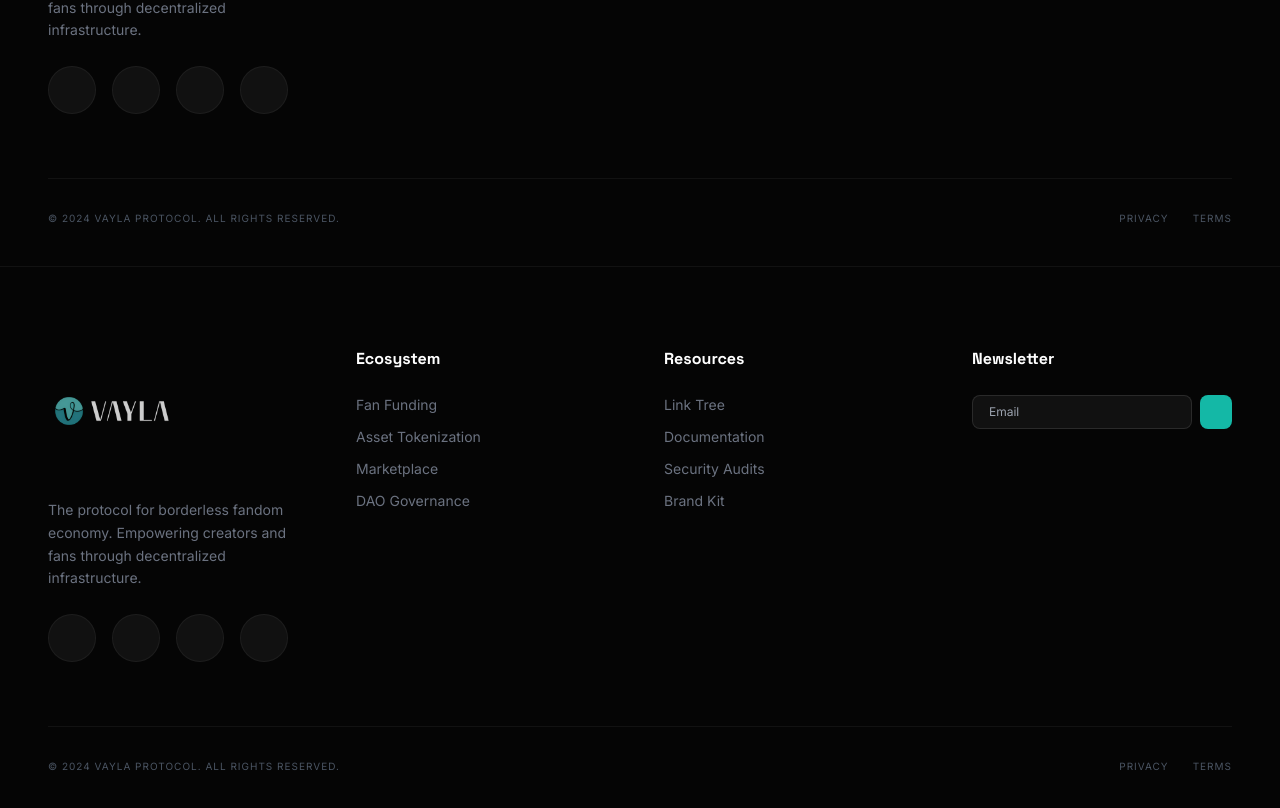
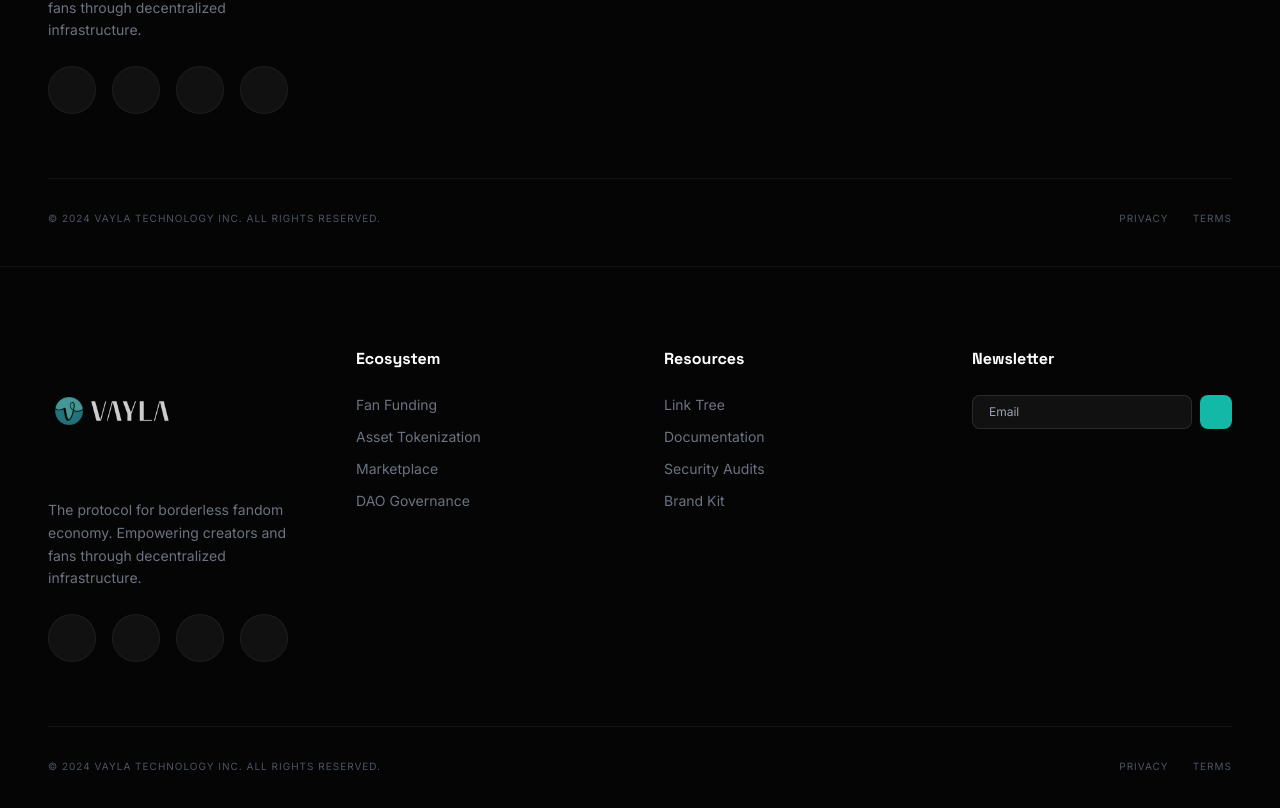
Before and after one commit to manager-vayla/VAYLA-website-main, a Next.js app: page /chart in a window 1280 px wide. Shown: the part 2749-3557 px from the top of the page. Built offline with nearby package versions, Linux system fonts and the light colour scheme; some icons are missing.

Commit message:
Change Vayla Protocol to Vayla Technology INC

```diff
--- a/src/app/layout.tsx
+++ b/src/app/layout.tsx
@@ -27,7 +27,7 @@ const spaceGrotesk = Space_Grotesk({
 });
 
 export const metadata: Metadata = {
-  title: 'VAYLA Protocol',
+  title: 'Vayla Technology INC',
   description: 'The Protocol for Borderless Fandom',
 };
 
--- a/src/components/organisms/Footer.tsx
+++ b/src/components/organisms/Footer.tsx
@@ -13,7 +13,7 @@ const Footer = () => {
                     <div className="flex items-center gap-2 mb-6 h-32 opacity-80 hover:opacity-100 transition-opacity">
                         <Image
                             src={logo}
-                            alt="VAYLA Protocol"
+                            alt="Vayla Technology INC"
                             width={160}
                             height={42}
                             className="h-full w-auto object-contain"
@@ -71,7 +71,7 @@ const Footer = () => {
                 </div>
             </div>
             <div className="max-w-[90rem] mx-auto pt-8 border-t border-white/5 flex flex-col md:flex-row justify-between items-center gap-4">
-                <p className="text-gray-600 text-[10px] uppercase font-mono tracking-widest">© 2024 VAYLA Protocol. All rights reserved.</p>
+                <p className="text-gray-600 text-[10px] uppercase font-mono tracking-widest">© 2024 Vayla Technology INC. All rights reserved.</p>
                 <div className="flex gap-6">
                     <a href="#" className="text-gray-600 hover:text-white text-[10px] uppercase font-mono tracking-widest">Privacy</a>
                     <a href="#" className="text-gray-600 hover:text-white text-[10px] uppercase font-mono tracking-widest">Terms</a>
--- a/src/components/organisms/Navbar.tsx
+++ b/src/components/organisms/Navbar.tsx
@@ -35,7 +35,7 @@ const Navbar = () => {
                 <Link href="/" className="flex items-center pointer-events-auto group cursor-pointer h-24 md:h-32">
                     <Image
                         src={logo}
-                        alt="VAYLA Protocol"
+                        alt="Vayla Technology INC"
                         width={160}
                         height={54}
                         className="h-full w-auto object-contain transition-transform duration-300 group-hover:scale-105"
--- a/src/components/organisms/PlatformSection.tsx
+++ b/src/components/organisms/PlatformSection.tsx
@@ -189,7 +189,7 @@ const PlatformSection = () => {
                             <div className="relative w-36 h-36 md:w-48 md:h-48 rounded-full overflow-hidden border-4 border-white/20 shadow-[0_0_50px_rgba(45,212,191,0.5)]">
                                 <Image
                                     src={logo}
-                                    alt="VAYLA Protocol Hub"
+                                    alt="Vayla Technology INC Hub"
                                     layout="fill"
                                     objectFit="cover"
                                     className="animate-[pulse_4s_ease-in-out_infinite]"
--- a/src/config/wagmi.ts
+++ b/src/config/wagmi.ts
@@ -2,7 +2,7 @@ import { getDefaultConfig } from '@rainbow-me/rainbowkit';
 import { bsc } from 'wagmi/chains';
 
 export const config = getDefaultConfig({
-    appName: 'VAYLA Protocol',
+    appName: 'Vayla Technology INC',
     projectId: process.env.NEXT_PUBLIC_WALLETCONNECT_PROJECT_ID || 'YOUR_PROJECT_ID',
     chains: [bsc],
     ssr: true, // Enable SSR for Next.js
```
Also changed, not shown: 1 other file (tests, documents, lock files or other folders).
